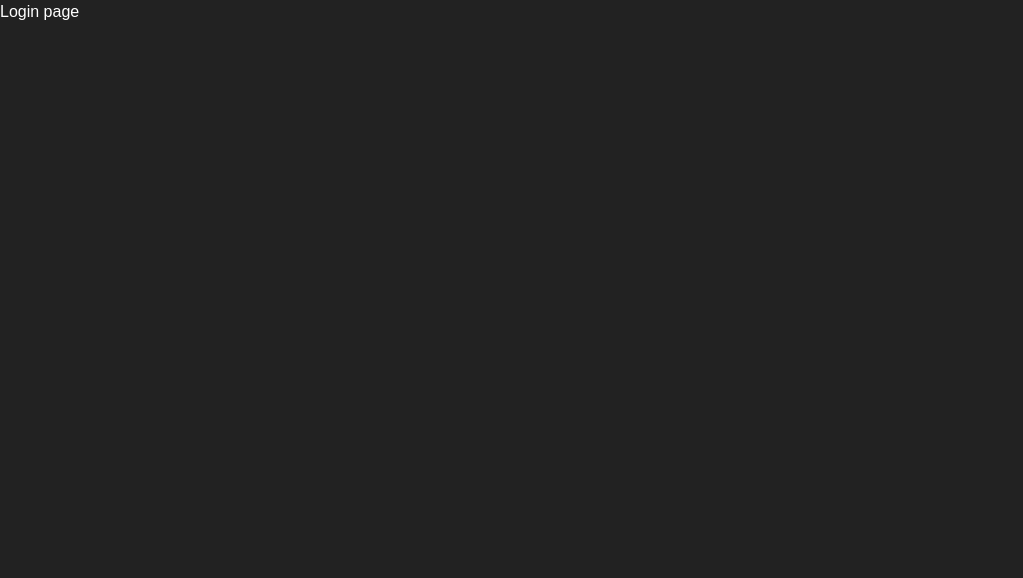
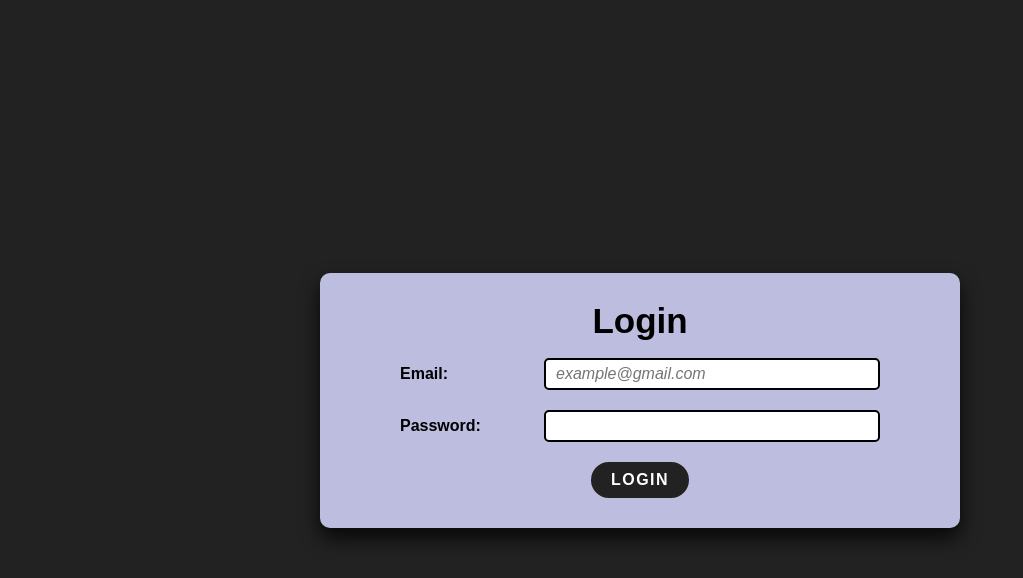
Before and after one commit to Dual1tyxd3v/2headbetter, a React (Vite) app: page /login in a window 1280 px wide. Shown: the top 578 px of the page, without its empty margins (0-1023 px from the left). Built offline with nearby package versions, Linux system fonts and the light colour scheme.

Commit message:
Implemented login and auth functionality

```diff
--- a/src/api/supabase.ts
+++ b/src/api/supabase.ts
@@ -1,4 +1,5 @@
 import supabase from '../services/supabase';
+import { LoginForm } from '../types';
 
 export const getUser = async () => {
   const { data: session } = await supabase.auth.getSession();
@@ -9,3 +10,14 @@ export const getUser = async () => {
 
   return data.user;
 };
+
+export const login = async ({ email, pass }: LoginForm) => {
+  const { data, error } = await supabase.auth.signInWithPassword({
+    email,
+    password: pass,
+  });
+
+  if (error) throw new Error(error.message);
+
+  return data;
+};
--- a/src/global-styles.ts
+++ b/src/global-styles.ts
@@ -20,7 +20,7 @@ html {
 body {
   font-size: 1.6rem;
   font-family: sans-serif;
-  line-height: 1.5;
+  line-height: 1;
   background-color: var(--color-main-bg);
   color: #fff;
 }
--- /dev/null
+++ b/src/hooks/useLogin.ts
@@ -0,0 +1,22 @@
+import { useMutation, useQueryClient } from '@tanstack/react-query';
+import { login } from '../api/supabase';
+import { LoginForm } from '../types';
+import { useNavigate } from 'react-router-dom';
+
+export const useLogin = () => {
+  const navigate = useNavigate();
+  const queryClient = useQueryClient();
+
+  const { isLoading, mutate: auth } = useMutation({
+    mutationFn: ({ email, pass }: LoginForm) => login({ email, pass }),
+    onSuccess: (user) => {
+      queryClient.setQueryData(['user'], user.user);
+      navigate('/', { replace: true });
+    },
+    onError: (err) => {
+      console.log(err.message);
+    },
+  });
+
+  return { auth, isLoading };
+};
--- a/src/pages/login.tsx
+++ b/src/pages/login.tsx
@@ -1,7 +1,137 @@
+import styled from 'styled-components';
+import Wrapper from '../ui/wrapper';
+import { ChangeEvent, FormEvent, useState } from 'react';
+import { useLogin } from '../hooks/useLogin';
+
+const Form = styled.form`
+  width: 50%;
+  background-color: #bdbde0;
+  border-radius: 10px;
+  padding: 5px;
+  color: #000;
+  font-weight: bold;
+  box-shadow: 0 10px 20px rgba(0, 0, 0, 0.8);
+  padding: 3rem 0;
+`;
+
+const Title = styled.h2`
+  text-align: center;
+  font-size: 3.5rem;
+  margin-bottom: 2rem;
+`;
+
+const FormField = styled.div`
+  width: 75%;
+  margin: 0 auto;
+  display: flex;
+  justify-content: space-between;
+  align-items: center;
+  &:not(:last-child) {
+    margin-bottom: 2rem;
+  }
+`;
+
+const Input = styled.input`
+  font-weight: normal;
+  width: 70%;
+  border: 2px solid #000;
+  border-radius: 5px;
+  transition: 0.2s all;
+  padding: 0.5rem 1rem;
+
+  &:focus {
+    outline: none;
+    transform: scaleX(1.1);
+  }
+
+  &:placeholder-shown {
+    font-style: italic;
+  }
+`;
+
+const Button = styled.button`
+  margin: 0 auto;
+  border-radius: 2rem;
+  font-weight: bold;
+  background-color: var(--color-main-bg);
+  color: #fff;
+  text-transform: uppercase;
+  letter-spacing: 1.5px;
+  padding: 1rem 2rem;
+  cursor: pointer;
+  transition: all 0.2s;
+
+  &:focus {
+    background-color: green;
+  }
+
+  &:hover {
+    box-shadow: 0 5px 10px rgba(0, 0, 0, 0.8);
+    transform: scale(1.1) translateY(-2px);
+  }
+`;
+
+const Error = styled.p`
+  color: red;
+  text-align: center;
+`;
+
 export default function Login() {
+  const [formData, setFormData] = useState({ email: '', pass: '' });
+  const [error, setError] = useState('');
+  const { auth } = useLogin();
+
+  const inputHandler = (e: ChangeEvent) => {
+    const input = e.target as HTMLInputElement;
+    setFormData({ ...formData, [input.id]: input.value });
+    setError('');
+  };
+
+  const formHandler = (e: FormEvent) => {
+    e.preventDefault();
+    if (!formData.email || !formData.pass) {
+      setError('Invalid credentials');
+      return;
+    }
+    if (!formData.email.includes('@gmail.com')) {
+      setError('Invalid email');
+      return;
+    }
+    auth(formData, {
+      onError: () => {
+        setFormData({email: '', pass: ''});
+        setError('Invalid credentials');
+      }
+    });
+  };
   return (
-    <div>
-      Login page
-    </div>
-  )
+    <Wrapper>
+      <Form onSubmit={formHandler}>
+        <Title>Login</Title>
+        <FormField>
+          <label htmlFor="email">Email:</label>
+          <Input
+            type="text"
+            value={formData.email}
+            id="email"
+            placeholder="example@gmail.com"
+            onChange={inputHandler}
+          />
+        </FormField>
+        <FormField>
+          <label htmlFor="pass">Password:</label>
+          <Input
+            type="password"
+            id="pass"
+            value={formData.pass}
+            onChange={inputHandler}
+          />
+        </FormField>
+        <FormField>
+          <Button>Login</Button>
+        </FormField>
+        {error && <Error>{error}</Error>}
+      </Form>
+    </Wrapper>
+  );
 }
--- /dev/null
+++ b/src/types.ts
@@ -0,0 +1,4 @@
+export type LoginForm = {
+  email: string;
+  pass: string;
+}
--- /dev/null
+++ b/src/ui/wrapper.tsx
@@ -0,0 +1,14 @@
+import { ReactElement } from 'react';
+import styled from 'styled-components';
+
+const WrapperLayout = styled.div`
+  width: 100vw;
+  height: 100vh;
+  display: flex;
+  justify-content: center;
+  align-items: center;
+`;
+
+export default function Wrapper({ children }: { children: ReactElement }) {
+  return <WrapperLayout>{children}</WrapperLayout>;
+}
```
